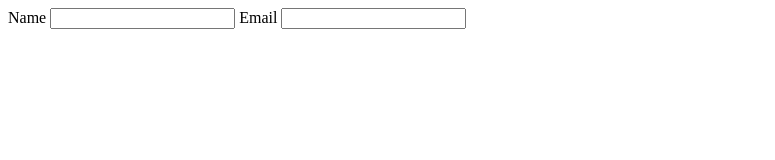
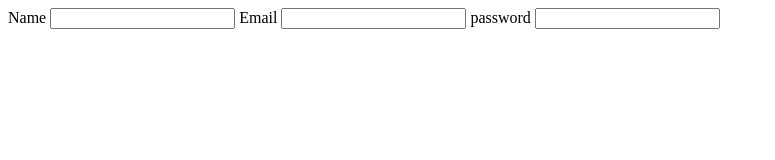
Before and after one commit to maneendra03/week1, a plain HTML site: page index.html in a window 1280 px wide. Shown: the whole page, without its empty margins (0-775 px from the left). Drawn offline with Linux system fonts and the light colour scheme.

Commit message:
second  commit

```diff
--- a/index.html
+++ b/index.html
@@ -3,7 +3,7 @@
 <head>
     <meta charset="UTF-8">
     <meta name="viewport" content="width=device-width, initial-scale=1.0">
-    <title>Document</title>
+    <title>registration</title>
 </head>
 <body>
     <div class="container">
@@ -12,6 +12,9 @@
             <input type="text" name="name" id="name">
             <label for="email">Email</label>
             <input type="email" name="email" id="email">
+            <label for="">password</label>
+            <input type="password" name="" id="">
+
         </form>
     </div>
 </body>
```
